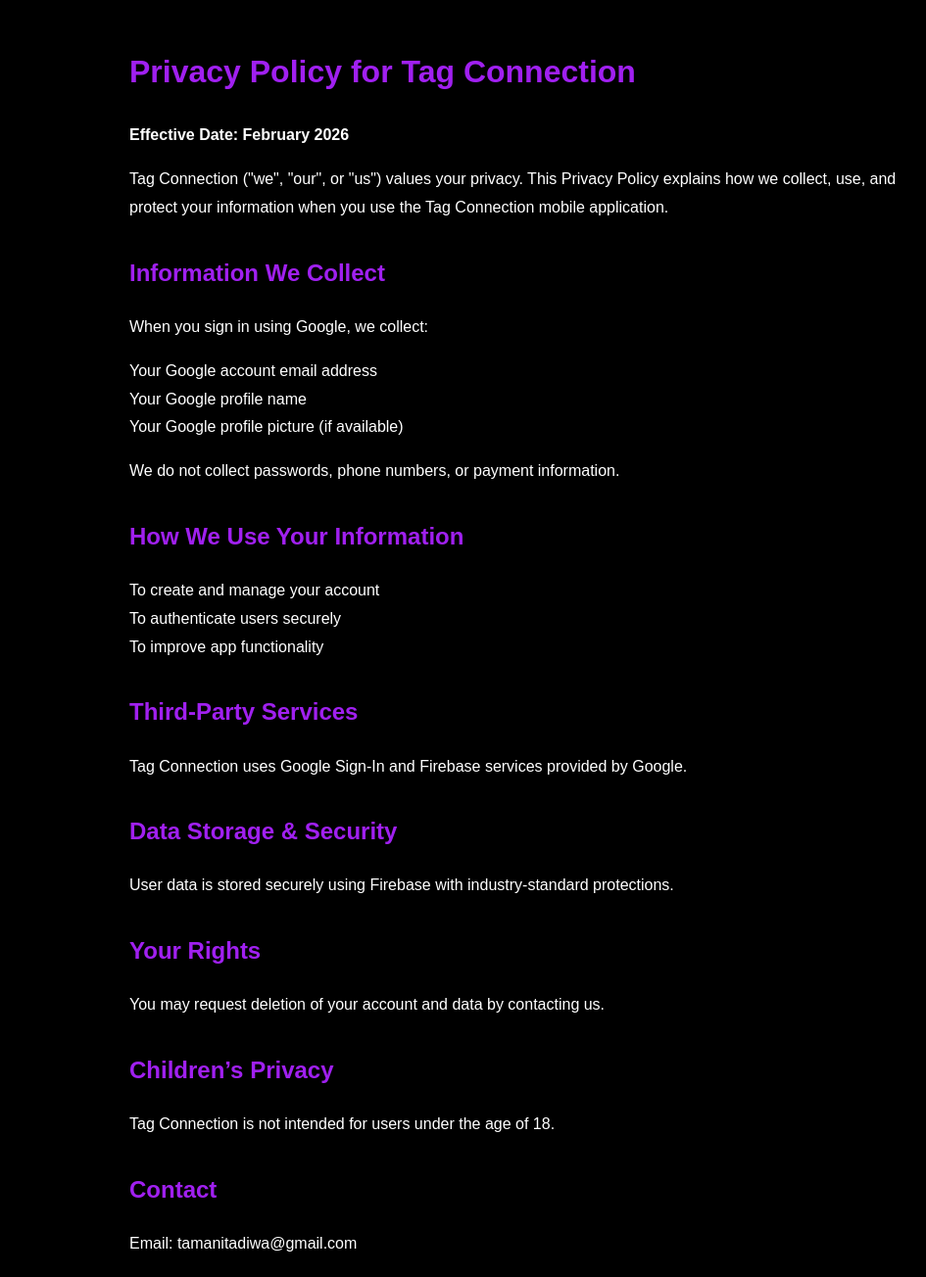
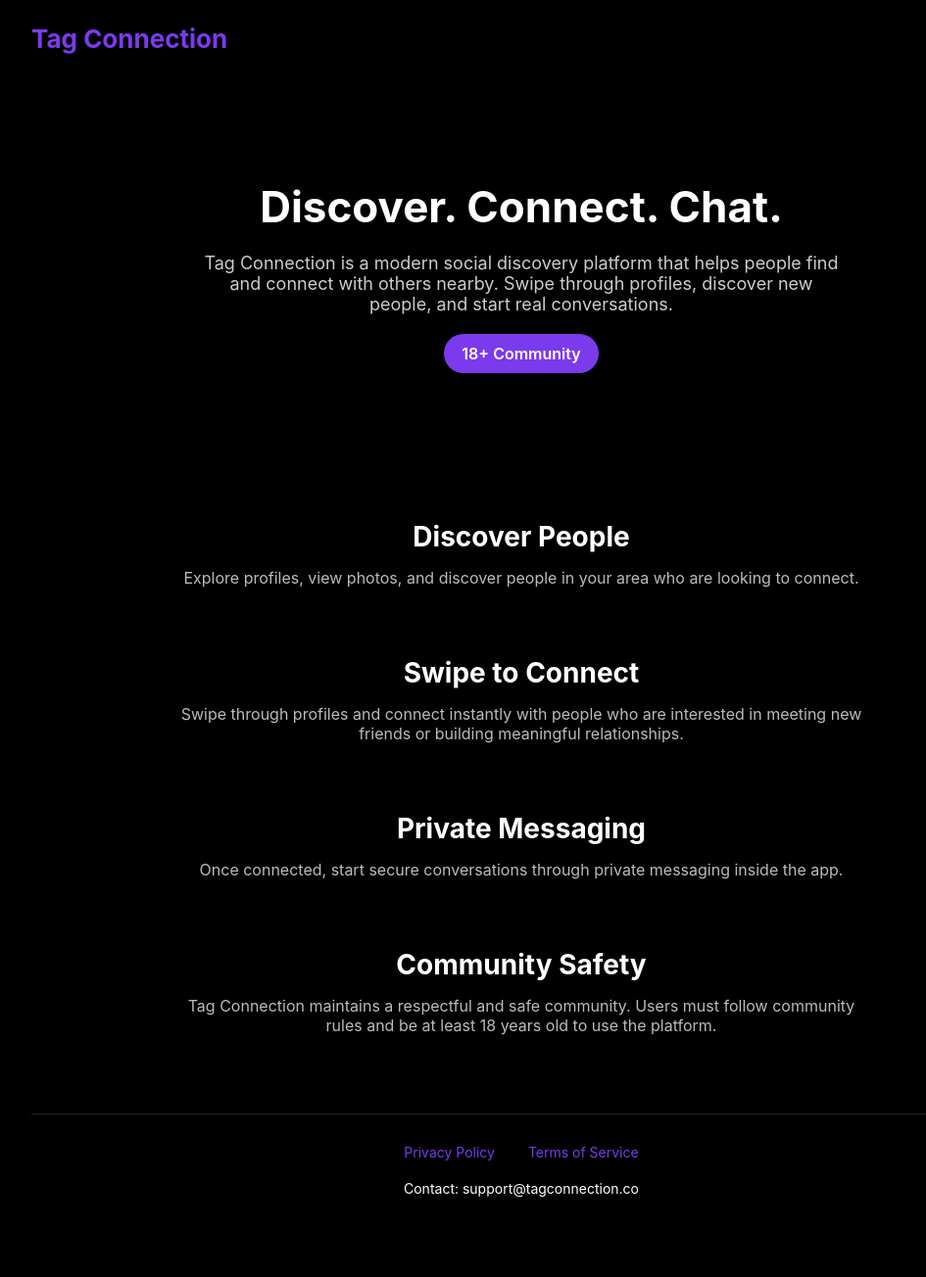
Before and after one commit to tamanitadiwa-coder/tagconnectionprivayandpolicy, a plain HTML site: page index.html in a window 1280 px wide. Shown: the part 36-1340 px from the top of the page at 98% size, without its empty margins (108-1053 px from the left). Drawn offline with Linux system fonts and the light colour scheme.

Commit message:
Update index.html

```diff
--- a/index.html
+++ b/index.html
@@ -1,93 +1,175 @@
 <!DOCTYPE html>
-<html lang="en">
+<html>
 <head>
 <meta charset="UTF-8">
-<meta name="viewport" content="width=device-width, initial-scale=1.0">
-<title>Privacy Policy - Tag Connection</title>
+<title>Tag Connection</title>
+<meta name="viewport" content="width=device-width, initial-scale=1">
 
 <style>
-body {
-background-color: #000000;
-color: #ffffff;
-font-family: Arial, sans-serif;
-max-width: 800px;
-margin: 40px auto;
-padding: 20px;
-line-height: 1.8;
+
+body{
+margin:0;
+font-family:-apple-system,BlinkMacSystemFont,"Segoe UI",Roboto,Helvetica,Arial,sans-serif;
+background:#000;
+color:#fff;
 }
 
-h1, h2 {
-color: #a020f0;
+.container{
+max-width:1000px;
+margin:auto;
+padding:40px 20px;
 }
 
-.section {
-margin-top: 30px;
+header{
+display:flex;
+justify-content:space-between;
+align-items:center;
+padding:20px 0;
 }
+
+.logo{
+font-size:26px;
+font-weight:700;
+color:#7C3AED;
+}
+
+.hero{
+text-align:center;
+padding:80px 0;
+}
+
+.hero h1{
+font-size:44px;
+margin-bottom:20px;
+}
+
+.hero p{
+font-size:18px;
+color:#ccc;
+max-width:650px;
+margin:auto;
+}
+
+.section{
+margin-top:70px;
+text-align:center;
+}
+
+.section h2{
+font-size:28px;
+margin-bottom:15px;
+}
+
+.section p{
+max-width:700px;
+margin:auto;
+color:#bbb;
+}
+
+.footer{
+margin-top:80px;
+padding:30px 0;
+border-top:1px solid #222;
+text-align:center;
+font-size:14px;
+}
+
+.footer a{
+margin:0 15px;
+text-decoration:none;
+color:#7C3AED;
+}
+
+.badge{
+display:inline-block;
+background:#7C3AED;
+padding:10px 18px;
+border-radius:20px;
+margin-top:20px;
+font-weight:600;
+}
+
 </style>
 
 </head>
+
 <body>
 
-<h1>Privacy Policy for Tag Connection</h1>
-<p><strong>Effective Date: February 2026</strong></p>
+<div class="container">
+
+<header>
+<div class="logo">Tag Connection</div>
+</header>
+
+<div class="hero">
+
+<h1>Discover. Connect. Chat.</h1>
 
 <p>
-Tag Connection ("we", "our", or "us") values your privacy. This Privacy Policy explains how we collect, use, and protect your information when you use the Tag Connection mobile application.
+Tag Connection is a modern social discovery platform that helps people
+find and connect with others nearby. Swipe through profiles, discover
+new people, and start real conversations.
 </p>
 
-<div class="section">
-<h2>Information We Collect</h2>
-<p>When you sign in using Google, we collect:</p>
+<div class="badge">18+ Community</div>
 
-<p>Your Google account email address<br>
-Your Google profile name<br>
-Your Google profile picture (if available)</p>
-
-<p>We do not collect passwords, phone numbers, or payment information.</p>
 </div>
 
 <div class="section">
-<h2>How We Use Your Information</h2>
+
+<h2>Discover People</h2>
+
 <p>
-To create and manage your account<br>
-To authenticate users securely<br>
-To improve app functionality
+Explore profiles, view photos, and discover people in your area who
+are looking to connect.
 </p>
+
 </div>
 
 <div class="section">
-<h2>Third-Party Services</h2>
+
+<h2>Swipe to Connect</h2>
+
 <p>
-Tag Connection uses Google Sign-In and Firebase services provided by Google.
+Swipe through profiles and connect instantly with people who are
+interested in meeting new friends or building meaningful relationships.
 </p>
+
 </div>
 
 <div class="section">
-<h2>Data Storage & Security</h2>
+
+<h2>Private Messaging</h2>
+
 <p>
-User data is stored securely using Firebase with industry-standard protections.
+Once connected, start secure conversations through private messaging
+inside the app.
 </p>
+
 </div>
 
 <div class="section">
-<h2>Your Rights</h2>
+
+<h2>Community Safety</h2>
+
 <p>
-You may request deletion of your account and data by contacting us.
+Tag Connection maintains a respectful and safe community. Users must
+follow community rules and be at least 18 years old to use the platform.
 </p>
+
 </div>
 
-<div class="section">
-<h2>Children’s Privacy</h2>
-<p>
-Tag Connection is not intended for users under the age of 18.
+<div class="footer">
+
+<a href="/privacy">Privacy Policy</a>
+<a href="/terms">Terms of Service</a>
+
+<p style="margin-top:20px;">
+Contact: support@tagconnection.co
 </p>
+
 </div>
 
-<div class="section">
-<h2>Contact</h2>
-<p>
-Email: tamanitadiwa@gmail.com
-</p>
 </div>
 
 </body>
```
